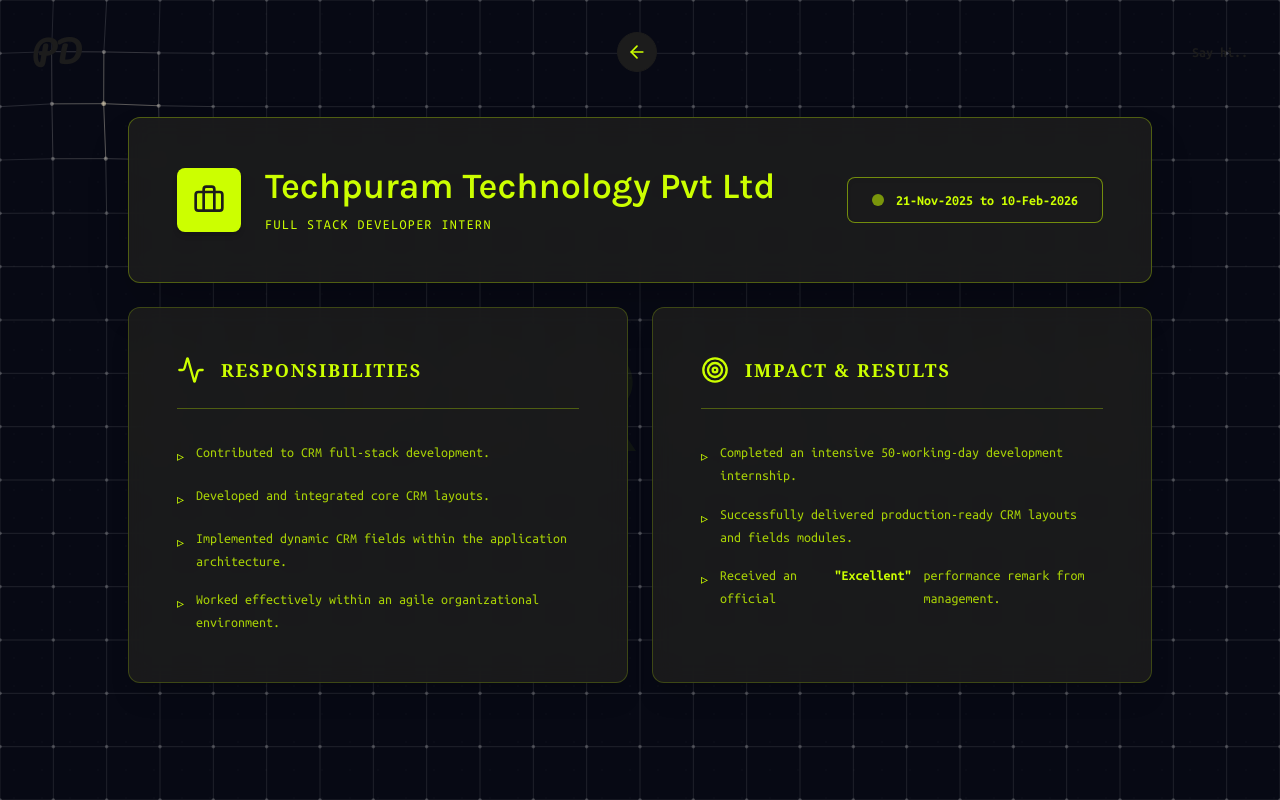
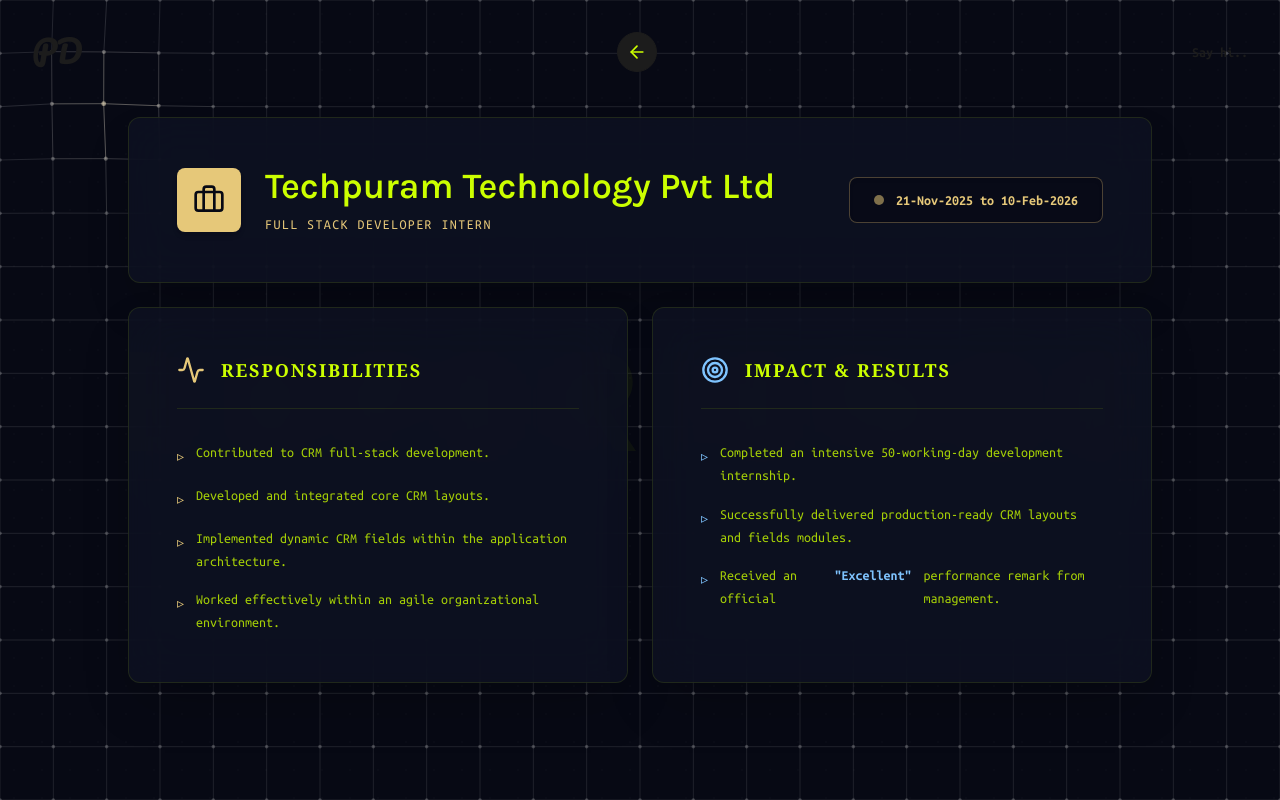
Before and after one commit to priyadharshini0516/portfolio_priyadharshini, a React (Vite) app: page / in a window 1280 px wide. Both pictures are taken after a click on the button "EXPERIENCE". Built offline with nearby package versions, Linux system fonts and the light colour scheme.

Commit message:
style: update Experience component styling with new color theme and hover effects

```diff
--- a/src/components/Experience.tsx
+++ b/src/components/Experience.tsx
@@ -45,20 +45,24 @@
                     {/* Header Card (Full Width) */}
                     <motion.div
                         variants={itemVariants}
-                        className="w-full bg-[#1C1C1C]/90 backdrop-blur-md text-lime p-8 md:p-12 border border-lime/30 rounded-xl shadow-2xl hover:shadow-[0_0_30px_rgba(204,255,0,0.15)] hover:-translate-y-1 transition-all duration-300"
+                        whileHover={{ scale: 1.01, y: -4 }}
+                        className="w-full bg-[#0E1222]/80 backdrop-blur-xl text-white p-8 md:p-12 border border-white/10 rounded-xl shadow-2xl hover:shadow-[0_0_30px_rgba(230,200,121,0.15)] transition-all duration-300 group relative overflow-hidden"
                     >
+                        {/* Top subtle glowing gold accent bar */}
+                        <div className="absolute top-0 left-0 right-0 h-1 bg-gradient-to-r from-[#E6C879]/0 via-[#E6C879] to-[#E6C879]/0 opacity-0 group-hover:opacity-100 transition-opacity duration-300" />
+
                         <div className="flex flex-col md:flex-row justify-between items-start md:items-center">
                             <div className="flex items-center gap-6">
-                                <div className="p-4 bg-lime text-charcoal shadow-md rounded-lg">
+                                <div className="p-4 bg-[#E6C879] text-[#070914] shadow-md rounded-lg group-hover:scale-105 transition-transform duration-300">
                                     <Briefcase size={32} />
                                 </div>
                                 <div>
                                     <h2 className="text-3xl md:text-4xl font-sans font-bold mb-2 text-white">Techpuram Technology Pvt Ltd</h2>
-                                    <p className="font-mono text-sm uppercase tracking-widest text-lime">Full Stack Developer Intern</p>
+                                    <p className="font-mono text-sm uppercase tracking-widest text-[#E6C879]">Full Stack Developer Intern</p>
                                 </div>
                             </div>
-                            <div className="flex items-center gap-3 mt-8 md:mt-0 font-mono text-sm font-bold border border-lime/50 px-6 py-3 bg-black/50 rounded-lg text-lime shadow-inner">
-                                <span className="w-3 h-3 rounded-full bg-lime animate-[pulse_2s_ease-in-out_infinite]"></span>
+                            <div className="flex items-center gap-3 mt-8 md:mt-0 font-mono text-sm font-bold border border-[#E6C879]/30 px-6 py-3 bg-[#070914]/60 rounded-lg text-[#E6C879] shadow-inner">
+                                <span className="w-2.5 h-2.5 rounded-full bg-[#E6C879] animate-[pulse_2s_ease-in-out_infinite]"></span>
                                 21-Nov-2025 to 10-Feb-2026
                             </div>
                         </div>
@@ -68,24 +72,28 @@
                         {/* Responsibilities Card */}
                         <motion.div
                             variants={itemVariants}
-                            className="bg-[#1C1C1C]/90 backdrop-blur-md text-lime p-8 md:p-12 border border-lime/20 rounded-xl shadow-xl hover:shadow-[0_0_30px_rgba(204,255,0,0.1)] hover:-translate-y-1 transition-all duration-300 flex flex-col h-full"
+                            whileHover={{ scale: 1.02, y: -4 }}
+                            className="bg-[#0E1222]/80 backdrop-blur-xl text-white p-8 md:p-12 border border-white/10 rounded-xl shadow-2xl hover:shadow-[0_0_30px_rgba(230,200,121,0.15)] transition-all duration-300 group relative overflow-hidden flex flex-col h-full"
                         >
-                            <div className="flex items-center gap-4 mb-8 border-b border-lime/30 pb-6">
-                                <Activity className="text-lime" size={28} />
+                            {/* Top subtle glowing gold accent bar */}
+                            <div className="absolute top-0 left-0 right-0 h-1 bg-gradient-to-r from-[#E6C879]/0 via-[#E6C879] to-[#E6C879]/0 opacity-0 group-hover:opacity-100 transition-opacity duration-300" />
+
+                            <div className="flex items-center gap-4 mb-8 border-b border-white/10 pb-6">
+                                <Activity className="text-[#E6C879]" size={28} />
                                 <h3 className="font-bold uppercase tracking-widest text-lg text-white">Responsibilities</h3>
                             </div>
-                            <ul className="list-none space-y-4 font-mono text-sm leading-relaxed text-lime/80 flex-grow">
-                                <li className="flex items-start gap-3 hover:text-lime transition-colors">
-                                    <span className="text-lime mt-1">▹</span> Contributed to CRM full-stack development.
+                            <ul className="list-none space-y-4 font-mono text-sm leading-relaxed text-white/80 flex-grow">
+                                <li className="flex items-start gap-3 hover:text-white transition-colors">
+                                    <span className="text-[#E6C879] mt-1">▹</span> Contributed to CRM full-stack development.
                                 </li>
-                                <li className="flex items-start gap-3 hover:text-lime transition-colors">
-                                    <span className="text-lime mt-1">▹</span> Developed and integrated core CRM layouts.
+                                <li className="flex items-start gap-3 hover:text-white transition-colors">
+                                    <span className="text-[#E6C879] mt-1">▹</span> Developed and integrated core CRM layouts.
                                 </li>
-                                <li className="flex items-start gap-3 hover:text-lime transition-colors">
-                                    <span className="text-lime mt-1">▹</span> Implemented dynamic CRM fields within the application architecture.
+                                <li className="flex items-start gap-3 hover:text-white transition-colors">
+                                    <span className="text-[#E6C879] mt-1">▹</span> Implemented dynamic CRM fields within the application architecture.
                                 </li>
-                                <li className="flex items-start gap-3 hover:text-lime transition-colors">
-                                    <span className="text-lime mt-1">▹</span> Worked effectively within an agile organizational environment.
+                                <li className="flex items-start gap-3 hover:text-white transition-colors">
+                                    <span className="text-[#E6C879] mt-1">▹</span> Worked effectively within an agile organizational environment.
                                 </li>
                             </ul>
                         </motion.div>
@@ -93,21 +101,25 @@
                         {/* Impact Card */}
                         <motion.div
                             variants={itemVariants}
-                            className="bg-[#1C1C1C]/90 backdrop-blur-md text-lime p-8 md:p-12 border border-lime/20 rounded-xl shadow-xl hover:shadow-[0_0_30px_rgba(204,255,0,0.1)] hover:-translate-y-1 transition-all duration-300 flex flex-col h-full"
+                            whileHover={{ scale: 1.02, y: -4 }}
+                            className="bg-[#0E1222]/80 backdrop-blur-xl text-white p-8 md:p-12 border border-white/10 rounded-xl shadow-2xl hover:shadow-[0_0_30px_rgba(127,196,255,0.15)] transition-all duration-300 group relative overflow-hidden flex flex-col h-full"
                         >
-                            <div className="flex items-center gap-4 mb-8 border-b border-lime/30 pb-6">
-                                <Target className="text-lime" size={28} />
+                            {/* Top subtle glowing blue accent bar */}
+                            <div className="absolute top-0 left-0 right-0 h-1 bg-gradient-to-r from-[#7FC4FF]/0 via-[#7FC4FF] to-[#7FC4FF]/0 opacity-0 group-hover:opacity-100 transition-opacity duration-300" />
+
+                            <div className="flex items-center gap-4 mb-8 border-b border-white/10 pb-6">
+                                <Target className="text-[#7FC4FF]" size={28} />
                                 <h3 className="font-bold uppercase tracking-widest text-lg text-white">Impact & Results</h3>
                             </div>
-                            <ul className="list-none space-y-4 font-mono text-sm leading-relaxed text-lime/80 flex-grow">
-                                <li className="flex items-start gap-3 hover:text-lime transition-colors">
-                                    <span className="text-lime mt-1">▹</span> Completed an intensive 50-working-day development internship.
+                            <ul className="list-none space-y-4 font-mono text-sm leading-relaxed text-white/80 flex-grow">
+                                <li className="flex items-start gap-3 hover:text-white transition-colors">
+                                    <span className="text-[#7FC4FF] mt-1">▹</span> Completed an intensive 50-working-day development internship.
                                 </li>
-                                <li className="flex items-start gap-3 hover:text-lime transition-colors">
-                                    <span className="text-lime mt-1">▹</span> Successfully delivered production-ready CRM layouts and fields modules.
+                                <li className="flex items-start gap-3 hover:text-white transition-colors">
+                                    <span className="text-[#7FC4FF] mt-1">▹</span> Successfully delivered production-ready CRM layouts and fields modules.
                                 </li>
-                                <li className="flex items-start gap-3 hover:text-lime transition-colors">
-                                    <span className="text-lime mt-1">▹</span> Received an official <strong className="text-lime">"Excellent"</strong> performance remark from management.
+                                <li className="flex items-start gap-3 hover:text-white transition-colors">
+                                    <span className="text-[#7FC4FF] mt-1">▹</span> Received an official <strong className="text-[#7FC4FF]">"Excellent"</strong> performance remark from management.
                                 </li>
                             </ul>
                         </motion.div>
```
